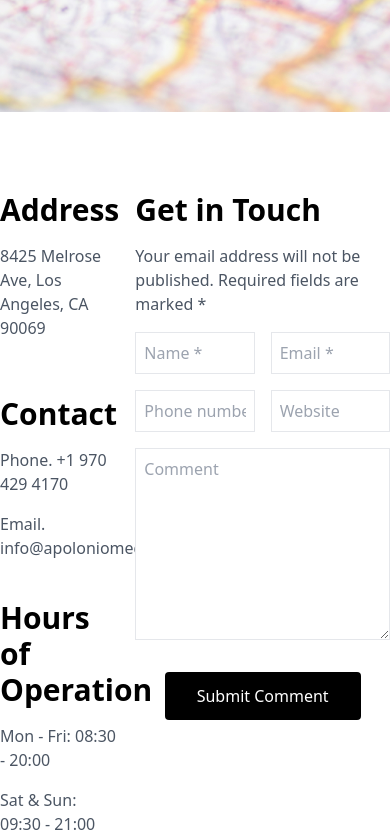
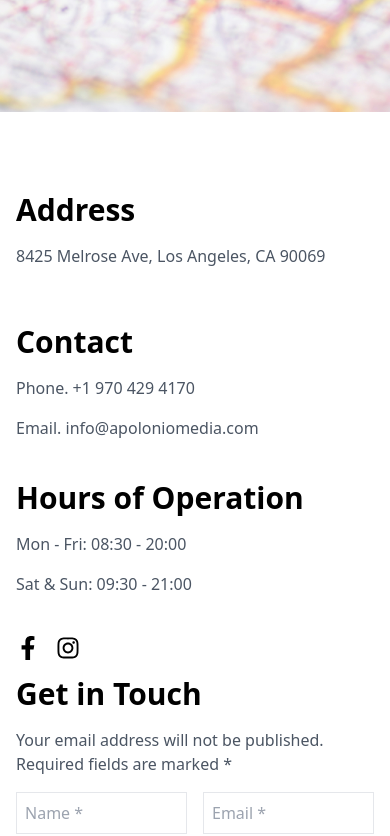
Before and after one commit to developermendoza/ecommerce-2024, a Next.js app: page /contact in a window 390 px wide. Shown: the part 872-1708 px from the top of the page. Built offline with nearby package versions, Linux system fonts and the light colour scheme.

Commit message:
add responsiveness to contact page

```diff
--- a/src/app/contact/page.tsx
+++ b/src/app/contact/page.tsx
@@ -17,9 +17,9 @@ const ContactPage = () => {
           alt=""
         />
       </div>
-      <div className="max-w-6xl m-auto py-20">
+      <div className="max-w-6xl m-auto py-20 px-4">
         <div className="grid grid-cols-6 gap-4">
-          <div className="col-span-2">
+          <div className="col-span-6 md:col-span-2">
             <div className="mb-10">
               <h2 className="text-3xl font-semibold">Address</h2>
               <p className="text-gray-600 py-4">
@@ -51,7 +51,7 @@ const ContactPage = () => {
               </div>
             </div>
           </div>
-          <div className="col-span-4">
+          <div className="col-span-6 md:col-span-4">
             <h2 className="text-3xl font-semibold">Get in Touch</h2>
             <p className="text-gray-600 py-4">
               Your email address will not be published. Required fields are
```
